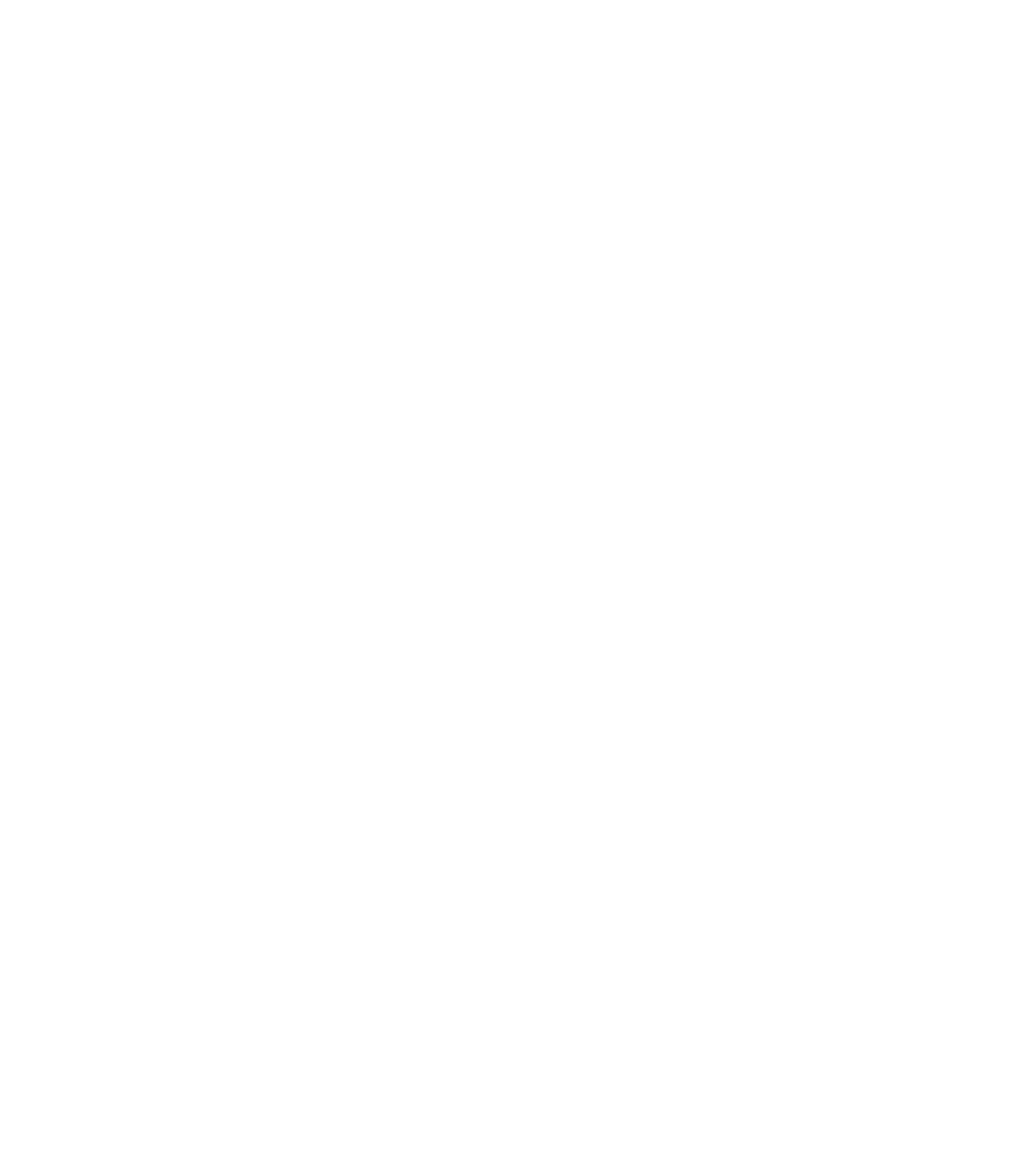
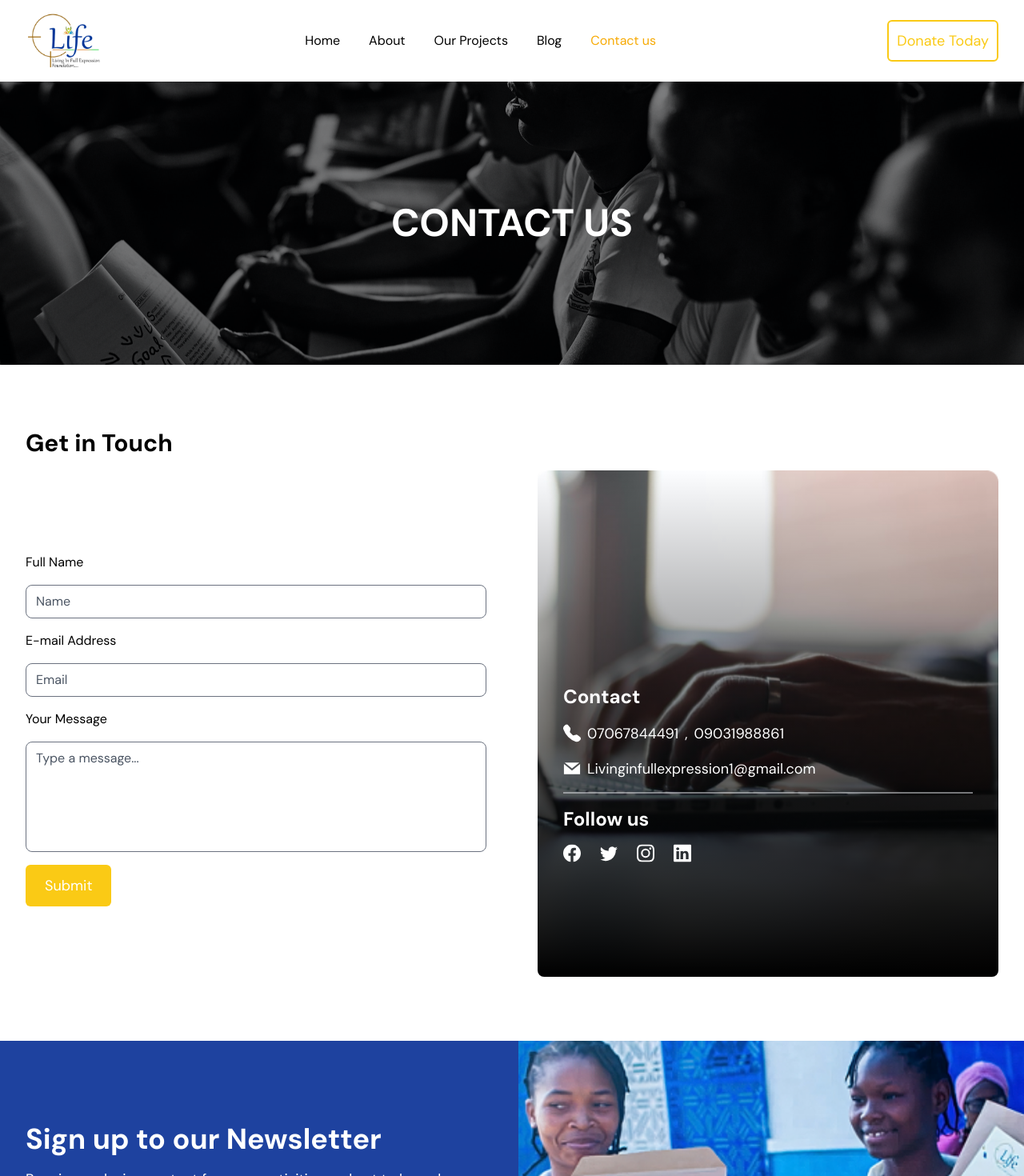
Before and after one commit to Timi-cell/life-foundation, a React (Create React App) app: page /contact-us in a window 1280 px wide. Before the commit this address had no page. Shown: the top 1470 px of the page at 80% size. Before the commit the page ends 800 px from the top, so only its background shows below. Built offline with nearby package versions, Linux system fonts and the light colour scheme.

Commit message:
implemented more pages

```diff
--- a/src/App.js
+++ b/src/App.js
@@ -8,6 +8,8 @@
 import Blog from "./pages/Blog";
 import GetInvolved from "./pages/GetInvolved";
 import GetInvolvedForm from "./pages/GetInvolvedForm";
+import Contact from "./pages/Contact";
+import Donate from "./pages/Donate";
 
 const App = () => {
   const [display, setDisplay] = useState("none");
@@ -44,8 +46,10 @@
           <Route path="/" element={<Home />} />
           <Route path="/about-us" element={<About />} />
           <Route path="/blog" element={<Blog />} />
+          <Route path="/contact-us" element={<Contact />} />
           <Route path="/get-involved" element={<GetInvolved />} />
           <Route path="/get-involved/form" element={<GetInvolvedForm />} />
+          <Route path="/donate" element={<Donate />} />
         </Routes>
       </div>
       <ToastContainer />
--- a/src/components/Blocks.jsx
+++ b/src/components/Blocks.jsx
@@ -55,3 +55,19 @@
     </div>
   );
 };
+
+export const FlexBlock = ({ image, heading, text, reverse }) => {
+  return (
+    <div
+      className={`flex ${reverse ? "flex-col-reverse" : "flex-col"} ${
+        reverse ? `md:flex-row-reverse` : "md:flex-row"
+      } items-start md:items-center gap-4 md:gap-8 mt-10 md:mt-20`}
+    >
+      <div className="md:w-1/2 w-full">
+        <h2 className="text-2xl md:text-3xl">{heading}</h2>
+        <p className="mt-5 leading-7 lg:text-lg text-sm sm:text-base">{text}</p>
+      </div>
+      <img src={image} alt={heading} className="md:w-1/2 w-full h-full" />
+    </div>
+  );
+};
--- a/src/components/Footer.jsx
+++ b/src/components/Footer.jsx
@@ -36,12 +36,12 @@
           </div>
           <div>
             <h4>Contact</h4>
-            <div className="flex flex-row mt-4 gap-2 items-start">
+            <div className="flex flex-row mt-4 gap-2 items-center flex-wrap">
               <BsFillTelephoneFill size={20} color="#02319D" />{" "}
               <a href="tel:07067844491">07067844491</a>,{" "}
               <a href="tel:09031988861">09031988861</a>
             </div>
-            <div className="flex mt-4 flex-row gap-2 items-start">
+            <div className="flex mt-4 flex-row gap-2 items-center flex-wrap">
               <GrMail size={20} color="#02319D" />
               <a href="mailto:Livinginfullexpression1@gmail.com">
                 Livinginfullexpression1@gmail.com
--- a/src/components/Header.jsx
+++ b/src/components/Header.jsx
@@ -47,14 +47,18 @@
           <Links to="/projects" title={"Our Projects"} />
           <Links to="/blog" title={"Blog"} />
           <Links to="/contact-us" title={"Contact us"} />
-          <button className="block lg:text-lg text-sm sm:text-base md:hidden p-2.5 text-yellow-300 border-2 border-yellow-300 rounded-md transition-all delay-100 ease-in hover:text-white hover:bg-yellow-300 focus:bg-yellow-400 focus:text-white">
-            Donate Today
-          </button>
+          <Link to="/donate">
+            <button className="block lg:text-lg text-sm sm:text-base md:hidden p-2.5 text-yellow-300 border-2 border-yellow-300 rounded-md transition-all delay-100 ease-in hover:text-white hover:bg-yellow-300 focus:bg-yellow-400 focus:text-white">
+              Donate Today
+            </button>
+          </Link>
         </ul>
       </div>
-      <button className="md:block lg:text-lg text-sm sm:text-base hidden p-2.5 text-yellow-300 border-2 border-yellow-300 rounded-md transition-all delay-100 ease-in hover:text-white hover:bg-yellow-300 focus:bg-yellow-400 focus:text-white focus:border-yellow-400">
-        Donate Today
-      </button>
+      <Link to="/donate" className="md:block hidden">
+        <button className="lg:text-lg text-sm sm:text-base p-2.5 text-yellow-300 border-2 border-yellow-300 rounded-md transition-all delay-100 ease-in hover:text-white hover:bg-yellow-300 focus:bg-yellow-400 focus:text-white focus:border-yellow-400">
+          Donate Today
+        </button>
+      </Link>
     </header>
   );
 };
--- a/src/index.css
+++ b/src/index.css
@@ -18,13 +18,6 @@
   margin: 0;
 }
 
-input:focus {
-  border: none !important;
-  outline: none !important;
-}
-/* input[type="checkbox"] {
-  accent-color: #f7aa04 !important;
-} */
 textarea {
   resize: none;
 }
--- a/src/pages/Contact.jsx
+++ b/src/pages/Contact.jsx
@@ -0,0 +1,102 @@
+import React from "react";
+import Header from "../components/Header";
+import Footer from "../components/Footer";
+import Banner from "../components/Banner";
+import Pic17 from "../assets/image/pic-17.png";
+import Pic24 from "../assets/image/pic-24.png";
+import NewsLetter from "../components/NewsLetter";
+import {
+  BsFacebook,
+  BsFillTelephoneFill,
+  BsInstagram,
+  BsLinkedin,
+  BsTwitter,
+} from "react-icons/bs";
+import { GrMail } from "react-icons/gr";
+
+const Contact = () => {
+  return (
+    <>
+      <Header />
+      <Banner image={Pic17} text={"CONTACT US"} />
+      <section className="px-4 md:px-8 mt-10 md:mt-20">
+        <h2 className="text-2xl lg:text-3xl text-center md:text-left">
+          Get in Touch
+        </h2>
+        <div className="flex flex-col md:flex-row gap-4 md:gap-16 items-start md:items-center justify-between mt-4">
+          <form className="mt-4 w-full md:w-1/2">
+            <div>
+              <label htmlFor="name">Full Name</label>
+              <input
+                type="text"
+                id="name"
+                placeholder="Name"
+                className="w-full block mt-4 rounded-lg placeholder:text-gray-600"
+                required
+              />
+            </div>
+            <div className="mt-4">
+              <label htmlFor="email">E-mail Address</label>
+              <input
+                type="email"
+                id="email"
+                placeholder="Email"
+                className="w-full block mt-4 rounded-lg placeholder:text-gray-600"
+                required
+              />
+            </div>
+            <div className="mt-4">
+              <label htmlFor="message">Your Message</label>
+              <textarea
+                id="message"
+                cols="20"
+                rows="5"
+                placeholder="Type a message..."
+                className="w-full block mt-4 rounded-lg placeholder:text-gray-600"
+              ></textarea>
+            </div>
+            <button className="px-6 py-3 mt-4 lg:text-lg text-sm sm:text-base bg-yellow-300 text-white rounded-md">
+              Submit
+            </button>
+          </form>
+
+          <div className="w-full md:w-1/2 relative">
+            <img src={Pic24} alt="hands on a keyboard" className="w-full" />
+            <div className="bg-gradient-to-t from-black h-full w-full absolute top-0 rounded-lg">
+              <div className="absolute bottom-8 left-2/4 -translate-y-0 lg:-translate-y-1/2 -translate-x-1/2 lg:text-lg text-sm sm:text-base mt-2 text-white w-full px-4 md:px-8">
+                <>
+                  <h2 className="text-xl md:text-2xl">Contact</h2>
+                  <div className="flex flex-row flex-wrap mt-4 gap-2 items-center">
+                    <BsFillTelephoneFill size={22} color="#fff" />{" "}
+                    <a href="tel:07067844491">07067844491</a>,{" "}
+                    <a href="tel:09031988861">09031988861</a>
+                  </div>
+                  <div className="flex mt-4 flex-row flex-wrap gap-2 items-center">
+                    <GrMail size={22} color="#fff" />
+                    <a href="mailto:Livinginfullexpression1@gmail.com">
+                      Livinginfullexpression1@gmail.com
+                    </a>
+                  </div>
+                </>
+                <hr className="text-white my-4" />
+                <>
+                  <h2 className="text-xl md:text-2xl">Follow us</h2>
+                  <div className="flex flex-row gap-6 justify-start mt-4 items-center cursor-pointer flex-wrap">
+                    <BsFacebook size={22} color="#fff" />
+                    <BsTwitter size={22} color="#fff" />
+                    <BsInstagram size={22} color="#fff" />
+                    <BsLinkedin size={22} color="#fff" />
+                  </div>
+                </>
+              </div>
+            </div>
+          </div>
+        </div>
+      </section>
+      <NewsLetter />
+      <Footer />
+    </>
+  );
+};
+
+export default Contact;
--- /dev/null
+++ b/src/pages/Donate.jsx
@@ -0,0 +1,31 @@
+import React from "react";
+import Header from "../components/Header";
+import NewsLetter from "../components/NewsLetter";
+import Footer from "../components/Footer";
+import Pic17 from "../assets/image/pic-17.png";
+import Pic25 from "../assets/image/pic-25.png";
+import Banner from "../components/Banner";
+import { FlexBlock } from "../components/Blocks";
+
+const Donate = () => {
+  return (
+    <>
+      <Header />
+      <Banner image={Pic17} text={"DONATE"} />
+      <section className="px-4 md:px-8">
+        <FlexBlock
+          image={Pic25}
+          heading={"Get in Touch"}
+          text={
+            "These funds are used to create a lasting impact and a difference in the lives of those in need. By donating, individuals can contribute to the betterment of society and make a significant difference in the world. Every donation, no matter how small, can help us achieve its goals and bring hope to those in need."
+          }
+          reverse={false}
+        />
+      </section>
+      <NewsLetter />
+      <Footer />
+    </>
+  );
+};
+
+export default Donate;
--- a/src/pages/GetInvolved.jsx
+++ b/src/pages/GetInvolved.jsx
@@ -8,22 +8,8 @@
 import Pic23 from "../assets/image/pic-23.png";
 import Banner from "../components/Banner";
 import { Link } from "react-router-dom";
+import { FlexBlock } from "../components/Blocks";
 
-const FlexBlock = ({ image, heading, text, reverse }) => {
-  return (
-    <div
-      className={`flex ${reverse ? "flex-col-reverse" : "flex-col"} ${
-        reverse ? `md:flex-row-reverse` : "md:flex-row"
-      } items-start md:items-center gap-4 md:gap-8 mt-10 md:mt-20`}
-    >
-      <div className="md:w-1/2 w-full">
-        <h2 className="text-2xl md:text-3xl">{heading}</h2>
-        <p className="mt-5 leading-7 lg:text-lg text-sm sm:text-base">{text}</p>
-      </div>
-      <img src={image} alt={heading} className="md:w-1/2 w-full h-full" />
-    </div>
-  );
-};
 
 const GetInvolved = () => {
   useEffect(() => {
```
Also changed, not shown: src/pages/GetInvolvedForm.jsx (+7 -5 lines).
